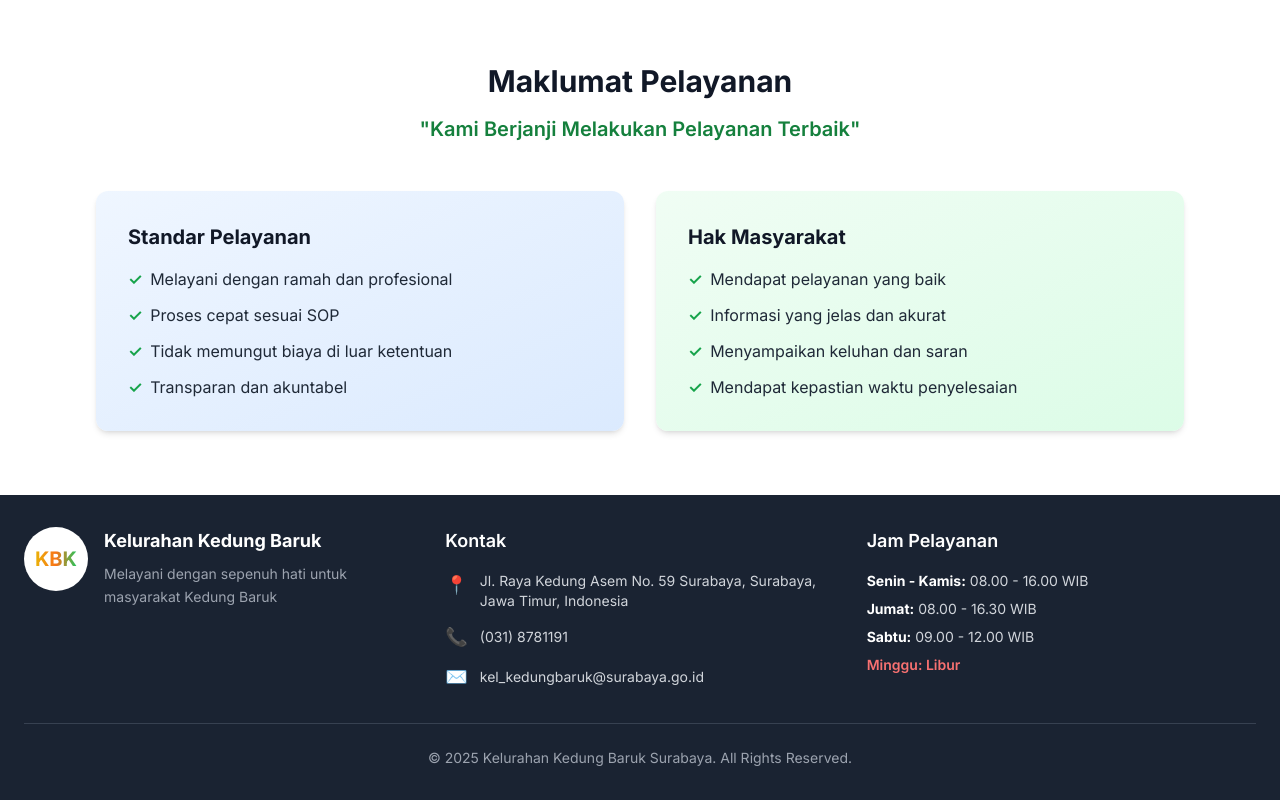
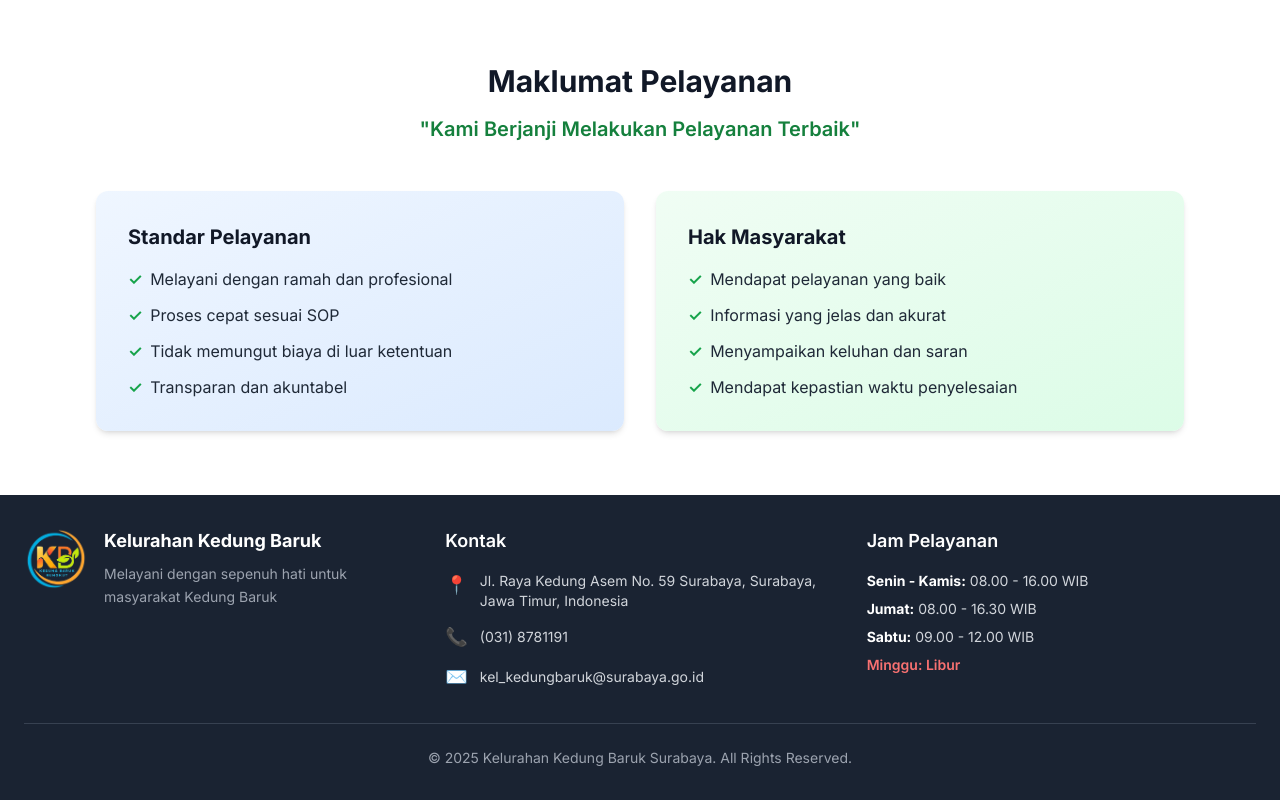
Before and after one commit to kelurahankedungbaruksurabaya-ai/kelurahan-kedungbaruk, a Next.js app: page / in a window 1280 px wide. Shown: the part 895-1695 px from the top of the page. Built offline with nearby package versions, Linux system fonts and the light colour scheme.

Commit message:
Update footer dengan logo kelurahan

```diff
--- a/src/components/Footer.tsx
+++ b/src/components/Footer.tsx
@@ -7,10 +7,14 @@ export default function Footer() {
         <div className="grid md:grid-cols-3 gap-8 items-start">
           {/* Logo & Tagline */}
           <div className="flex items-start gap-4">
-            <div className="w-16 h-16 rounded-full bg-white flex items-center justify-center flex-shrink-0">
-              <span className="text-xl font-bold bg-gradient-to-r from-yellow-500 via-orange-500 to-green-500 bg-clip-text text-transparent">
-                KBK
-              </span>
+            <div className="w-16 h-16 relative flex-shrink-0">
+              <Image
+                src="/logo.kbk.png"
+                alt="Logo Kelurahan Kedung Baruk"
+                width={64}
+                height={64}
+                className="object-contain"
+              />
             </div>
             <div>
               <h3 className="font-bold text-lg mb-2">Kelurahan Kedung Baruk</h3>
```
